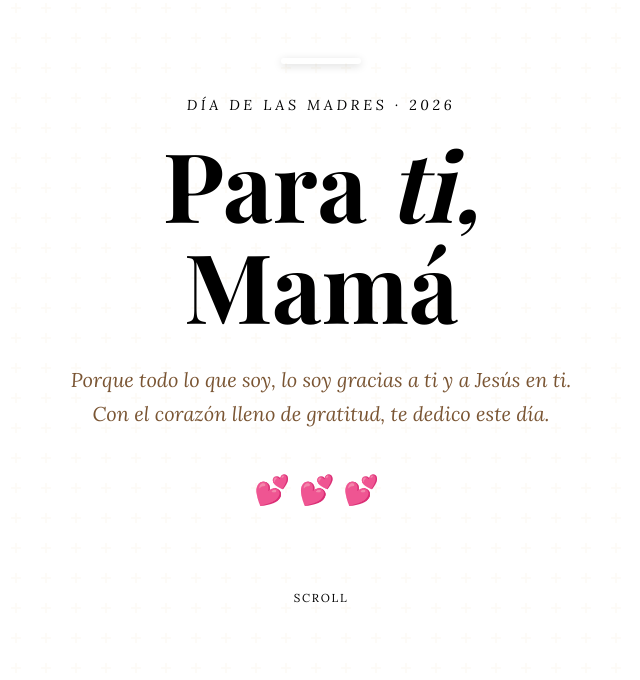
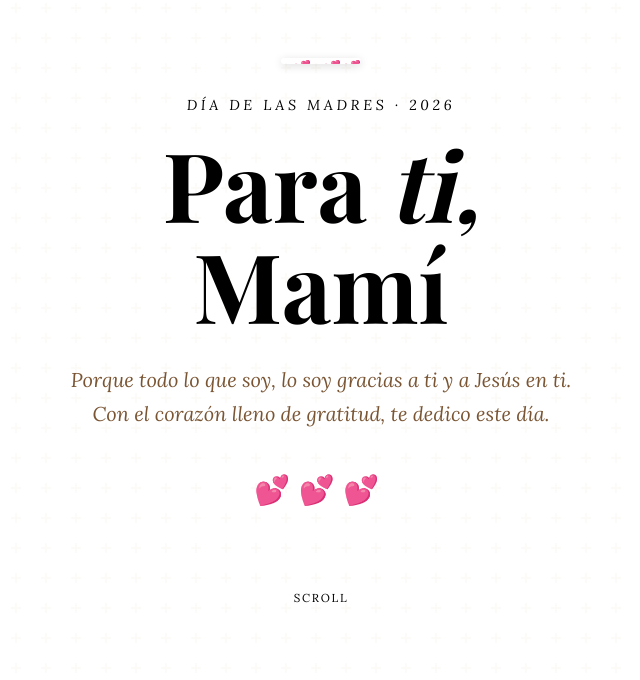
Before and after one commit to Pat-Testing-E3/Pat-Testing-E3.github.io, a plain HTML site: page index.html in a window 1280 px wide. Shown: the part 117-797 px from the top of the page, without its empty margins (319-959 px from the left). Drawn offline with nearby package versions, Linux system fonts and the light colour scheme; a web font is replaced by a local one.

Commit message:
Update index.html

```diff
--- a/index.html
+++ b/index.html
@@ -401,9 +401,9 @@ footer {
   <!-- ══ HERO ══ -->
 
   <header class="hero">
-    <div class="flag-bar"><span></span><span></span><span></span></div>
+    <div class="flag-bar"><span>💕</span><span>💕</span><span>💕</span></div>
     <p class="hero-label">Día de las Madres · 2026</p>
-    <h1>Para <em>ti,</em><br>Mamá</h1>
+    <h1>Para <em>ti,</em><br>Mamí</h1>
     <p class="hero-sub">
       Porque todo lo que soy, lo soy gracias a ti y a Jesús en ti.</br>
       Con el corazón lleno de gratitud, te dedico este día.
```
